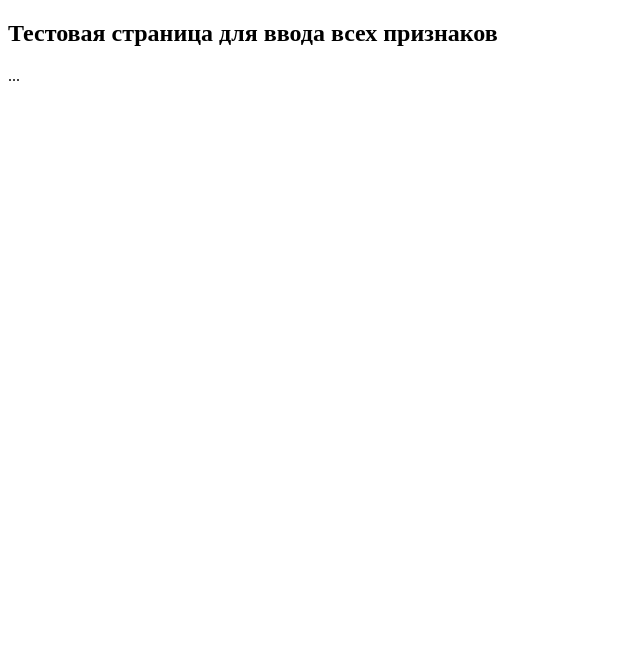
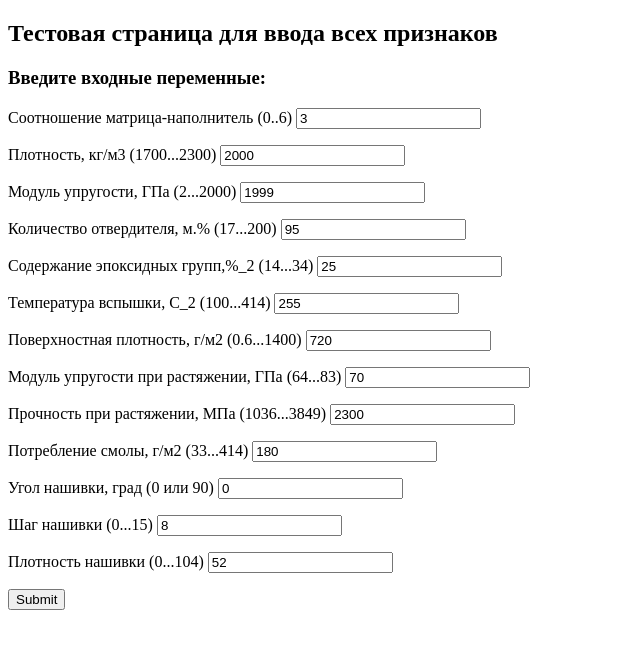
Before and after one commit to Gradient82/bmstu-ds-course, a Flask app: page /features in a window 1280 px wide. Shown: the top 649 px of the page, without its empty margins (0-640 px from the left). Run offline with Flask 2, Linux system fonts and the light colour scheme.

Commit message:
Добавила тестовую форму для ввода всех параметров

```diff
--- a/src/app.py
+++ b/src/app.py
@@ -1,12 +1,101 @@
-from flask import Flask, render_template
+from flask import Flask, render_template, request
+import pandas as pd
+
+
+# Признаки
+# В реальном проекте я бы заморочилась и подобрала информативные имена
+features = {
+    'var1': 'Соотношение матрица-наполнитель',
+    'var2': 'Плотность, кг/м3',
+    'var3': 'Модуль упругости, ГПа',
+    'var4': 'Количество отвердителя, м.%',
+    'var5': 'Содержание эпоксидных групп,%_2',
+    'var6': 'Температура вспышки, С_2',
+    'var7': 'Поверхностная плотность, г/м2',
+    'var8': 'Модуль упругости при растяжении, ГПа',
+    'var9': 'Прочность при растяжении, МПа',
+    'var10': 'Потребление смолы, г/м2',
+    'var11': 'Угол нашивки, град',
+    'var12': 'Шаг нашивки',
+    'var13': 'Плотность нашивки'
+}
+
+
+# Функция для извлечения признаков из данных формы
+def get_data_from_form(params):
+    error = ''
+    data = {}
+    # Преобразование из строк в числа
+    for param_name in features.keys():
+        pvalue = params.get(param_name)
+        if pvalue is not None and pvalue.strip(' \t') != '':
+            try:
+                data[param_name] = float(pvalue)
+            except:
+                error += f'{features[param_name]} - некорректное значение "{pvalue}"\n'
+        else:
+            error += f'{features[param_name]} - значение отсутствует\n'
+    # Проверка допустимых диапазонов
+    # Соотношение матрица-наполнитель (0..6)
+    if data.get('var1') and (data['var1'] < 0 or data['var1'] > 6):
+        error += f'{features["var1"]} - значение вне корректного диапазона\n'
+    # Плотность, кг/м3 (1700...2300)
+    if data.get('var2') and (data['var2'] < 1700 or data['var2'] > 2300):
+        error += f'{features["var2"]} - значение вне корректного диапазона\n'
+    # Модуль упругости, ГПа (2...2000)
+    if data.get('var3') and (data['var3'] < 2 or data['var3'] > 2000):
+        error += f'{features["var3"]} - значение вне корректного диапазона\n'
+    # 'Количество отвердителя, м.% (17...200)
+    if data.get('var4') and (data['var4'] < 17 or data['var4'] > 200):
+        error += f'{features["var4"]} - значение вне корректного диапазона\n'
+    # Содержание эпоксидных групп,%_2 (14...34)
+    if data.get('var5') and (data['var5'] < 14 or data['var5'] > 34):
+        error += f'{features["var5"]} - значение вне корректного диапазона\n'
+    # Температура вспышки, С_2 (100...414)
+    if data.get('var6') and (data['var6'] < 100 or data['var6'] > 414):
+        error += f'{features["var6"]} - значение вне корректного диапазона\n'
+    # Поверхностная плотность, г/м2 (0.6...1400)
+    if data.get('var7') and (data['var7'] < 0.6 or data['var7'] > 1400):
+        error += f'{features["var7"]} - значение вне корректного диапазона\n'
+    # Модуль упругости при растяжении, ГПа (64...83)
+    if data.get('var8') and (data['var8'] < 64 or data['var8'] > 83):
+        error += f'{features["var8"]} - значение вне корректного диапазона\n'
+    # Прочность при растяжении, МПа (1036...3849)
+    if data.get('var9') and (data['var9'] < 1036 or data['var9'] > 3849):
+        error += f'{features["var9"]} - значение вне корректного диапазона\n'
+    # Потребление смолы, г/м2 (33...414)
+    if data.get('var10') and (data['var10'] < 33 or data['var10'] > 414):
+        error += f'{features["var10"]} - значение вне корректного диапазона\n'
+    # Угол нашивки, град(0 или 90)
+    if data.get('var11') and (data['var11'] != 0.0 and data['var11'] != 90.0):
+        error += f'{features["var11"]} - значение вне корректного диапазона\n'
+    # Шаг нашивки(0...15)
+    if data.get('var12') and (data['var12'] < 0 or data['var12'] > 15):
+        error += f'{features["var12"]} - значение вне корректного диапазона\n'
+    # Плотность нашивки (0...104)
+    if data.get('var13') and (data['var13'] < 0 or data['var13'] > 104):
+        error += f'{features["var13"]} - значение вне корректного диапазона\n'
+    return data, error
 
 
 app = Flask(__name__)
 
 
-@app.route('/features')
+@app.route('/features', methods=['post', 'get'])
 def features_page():
-    return render_template('features.html')
+    # params = dict.fromkeys(features.keys(), '')
+    params = {'var1': '3', 'var2': '2000', 'var3': '1999', 'var4': '95', 'var5': '25', 'var6': '255', 'var7': '720',
+              'var8': '70', 'var9': '2300', 'var10': '180', 'var11': '0', 'var12': '8', 'var13': '52'}
+    error = ''
+    result = ''
+    if request.method == 'POST':
+        params = request.form.to_dict()
+        data, error = get_data_from_form(params)
+        if error == '':
+            x = pd.DataFrame(data, index=[0])
+            x.columns = list(features.values())
+            result = str(x.to_html())
+    return render_template('features.html', params=params, error=error, result=result)
 
 
 @app.route('/')
--- a/src/templates/features.html
+++ b/src/templates/features.html
@@ -5,9 +5,77 @@
     <title>ВКР</title>
 </head>
 <body>
-<h2>Тестовая страница для ввода всех признаков</h2>
+    <h2>Тестовая страница для ввода всех признаков</h2>
 
-<p>...</p>
+	<h3>Введите входные переменные:</h3>
+
+    {% if error %}
+        <pre style="color:DarkRed">{{ error }}</pre>
+    {% endif %}
+
+    <form action="" method="post">
+    <p>
+	    <label for="var1">Соотношение матрица-наполнитель (0..6)</label>
+	    <input type="text" name="var1" value="{{ params.get('var1') }}">
+	</p>
+    <p>
+	    <label for="var2">Плотность, кг/м3 (1700...2300)</label>
+	    <input type="text" name="var2" value="{{ params.get('var2') }}">
+	</p>
+    <p>
+	    <label for="var3">Модуль упругости, ГПа (2...2000)</label>
+	    <input type="text" name="var3" value="{{ params.get('var3') }}">
+	</p>
+    <p>
+	    <label for="var4">Количество отвердителя, м.% (17...200)</label>
+	    <input type="text" name="var4" value="{{ params.get('var4') }}">
+	</p>
+    <p>
+	    <label for="var5">Содержание эпоксидных групп,%_2 (14...34)</label>
+	    <input type="text" name="var5" value="{{ params.get('var5') }}">
+	</p>
+    <p>
+	    <label for="var6">Температура вспышки, С_2 (100...414)</label>
+	    <input type="text" name="var6" value="{{ params.get('var6') }}">
+	</p>
+    <p>
+	    <label for="var7">Поверхностная плотность, г/м2 (0.6...1400)</label>
+	    <input type="text" name="var7" value="{{ params.get('var7') }}">
+	</p>
+    <p>
+	    <label for="var8">Модуль упругости при растяжении, ГПа (64...83)</label>
+	    <input type="text" name="var8" value="{{ params.get('var8') }}">
+	</p>
+    <p>
+	    <label for="var9">Прочность при растяжении, МПа (1036...3849)</label>
+	    <input type="text" name="var9" value="{{ params.get('var9') }}">
+	</p>
+    <p>
+	    <label for="var10">Потребление смолы, г/м2 (33...414)</label>
+	    <input type="text" name="var10" value="{{ params.get('var10') }}">
+	</p>
+    <p>
+	    <label for="var11">Угол нашивки, град (0 или 90)</label>
+	    <input type="text" name="var11" value="{{ params.get('var11') }}">
+	</p>
+    <p>
+	    <label for="var12">Шаг нашивки (0...15)</label>
+	    <input type="text" name="var12" value="{{ params.get('var12') }}">
+	</p>
+    <p>
+	    <label for="var13">Плотность нашивки (0...104)</label>
+	    <input type="text" name="var13" value="{{ params.get('var13') }}">
+	</p>
+	<p>
+	    <input type="submit">
+	</p>
+    </form>
+
+    {% if result %}
+		<h3>Результат:</h3>
+
+        {{ result|safe }}
+    {% endif %}
 
 </body>
 </html>
```
